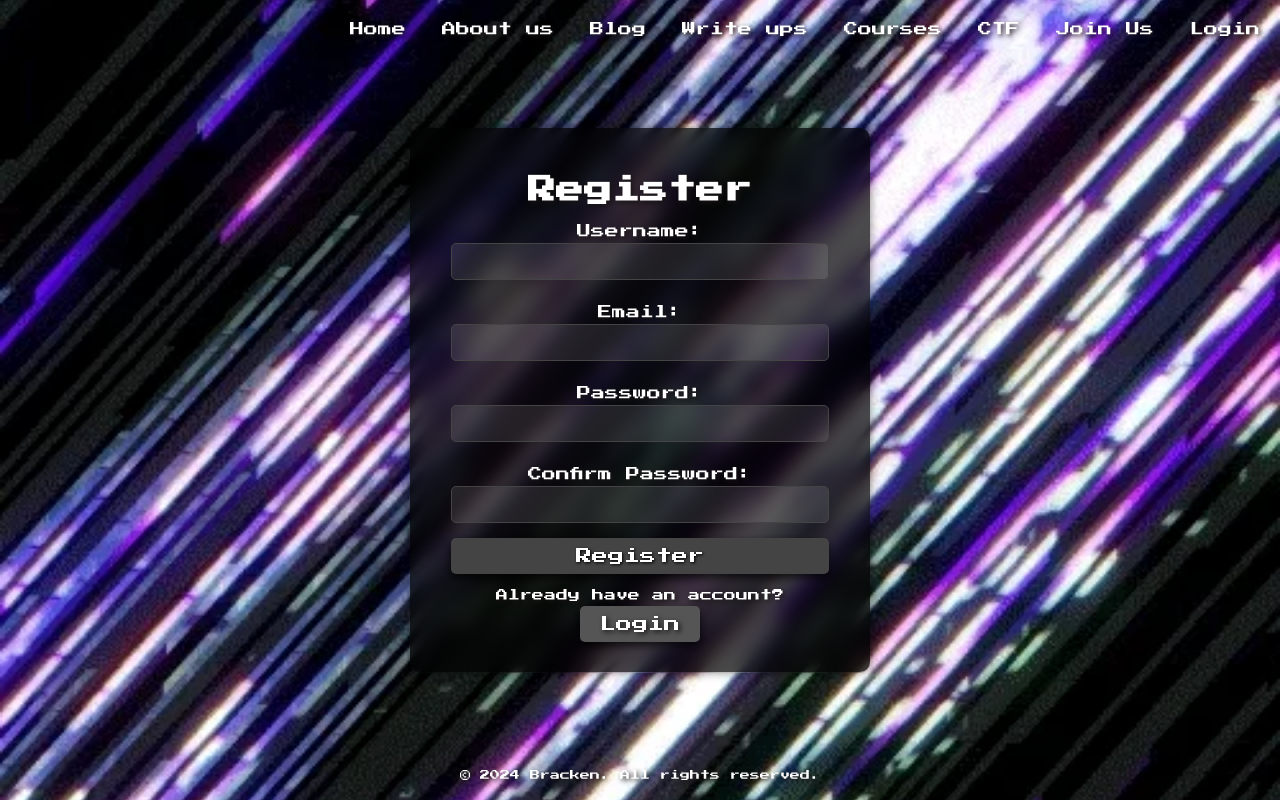
After one commit to glorybnat/Bracken, a PHP site: page /register.html in a window 1280 px wide. The commit adds this page. Run offline with PHP 8.4, Linux system fonts and the light colour scheme.

Commit message:
update
ss

```diff
--- a/css/about.css
+++ b/css/about.css
@@ -1,7 +1,7 @@
 body {
     position: relative;
     min-height: 100vh;
-    background: url('../img/giphy\ \(12\).webp') no-repeat center center/cover;
+    background: url('../img/giphy\ \(17\).webp') no-repeat center center/cover;
     color: #fff;
     text-align: center;
     z-index: 1;
--- a/css/courses.css
+++ b/css/courses.css
@@ -1,7 +1,7 @@
 body {
     position: relative;
     height: 100vh;
-    background: url('../img/ff.webp') no-repeat center center/cover;
+    background: url('../img/giphy\ \(17\).webp') no-repeat center center/cover;
     color: #fff;
     text-align: center;
     display: flex;
--- a/css/ctf.css
+++ b/css/ctf.css
@@ -1,7 +1,7 @@
 body {
     position: relative;
     height: 100vh;
-    background: url('../img/ff.webp') no-repeat center center/cover;
+    background: url('../img/giphy\ \(17\).webp') no-repeat center center/cover;
     color: #fff;
     text-align: center;
     display: flex;
--- a/css/joinus.css
+++ b/css/joinus.css
@@ -1,7 +1,7 @@
 body {
     position: relative;
     height: 100vh;
-    background: url('../img/ff.webp') no-repeat center center/cover;
+    background: url('../img/giphy\ \(17\).webp') no-repeat center center/cover;
     color: #fff;
     text-align: center;
     display: flex;
--- a/css/login.css
+++ b/css/login.css
@@ -67,7 +67,7 @@ body {
 }
 
 .login-container button {
-    width: 100%;
+    width: calc(100% - 22px); /* Same width as input fields */
     padding: 10px;
     border: none;
     border-radius: 5px;
@@ -76,6 +76,10 @@ body {
     font-size: 16px;
     cursor: pointer;
     box-sizing: border-box;
+    font-family: 'Press Start 2P', cursive; /* Ensure button uses the same font */
+    margin: 0; /* Ensure no additional margin */
+    box-shadow: 0 4px 8px rgba(0, 0, 0, 0.7); /* Added shadow effect */
+    text-shadow: 1px 1px 3px #000; /* Added text shadow */
 }
 
 .login-container button:hover {
@@ -93,14 +97,16 @@ body {
 
 .register-button {
     display: inline-block;
-    padding: 8px 15px; /* Smaller padding */
+    padding: 10px 20px; /* Match padding with input fields */
     border: none;
     border-radius: 5px;
     background: #555;
     color: #fff;
     text-decoration: none;
-    font-size: 14px; /* Smaller font size */
+    font-size: 16px; /* Match font size with button */
     cursor: pointer;
+    font-family: 'Press Start 2P', cursive; /* Ensure button uses the same font */
+    box-shadow: 0 4px 8px rgba(0, 0, 0, 0.7); /* Added shadow effect */
 }
 
 .register-button:hover {
--- a/css/writeups.css
+++ b/css/writeups.css
@@ -1,7 +1,7 @@
 body {
     position: relative;
     height: 100vh;
-    background: url('../img/lk.webp') no-repeat center center/cover;
+    background: url('../img/giphy\ \(17\).webp') no-repeat center center/cover;
     color: #fff;
     text-align: center;
     display: flex;
--- /dev/null
+++ b/register.html
@@ -0,0 +1,49 @@
+<!DOCTYPE html>
+<html lang="en">
+<head>
+    <meta charset="UTF-8">
+    <meta name="viewport" content="width=device-width, initial-scale=1.0">
+    <title>Register - Radare2 CTF</title>
+    <link href="https://fonts.googleapis.com/css2?family=Press+Start+2P&display=swap" rel="stylesheet">
+    <link href="css/login.css" rel="stylesheet">
+</head>
+<body>
+    <div class="menu">
+        <a href="Home.html">Home</a>
+        <a href="about.html">About us</a>
+        <a href="blog.html">Blog</a>
+        <a href="writeups.html">Write ups</a>
+        <a href="courses.html">Courses</a>
+        <a href="ctf.html">CTF</a>
+        <a href="#">Join Us</a>
+        <a href="login.html">Login</a>
+    </div>
+
+    <div class="login-container">
+        <h1>Register</h1>
+        <form action="register_process.php" method="post">
+            <label for="username">Username:</label>
+            <input type="text" id="username" name="username" required>
+
+            <label for="email">Email:</label>
+            <input type="email" id="email" name="email" required>
+
+            <label for="password">Password:</label>
+            <input type="password" id="password" name="password" required>
+
+            <label for="confirm-password">Confirm Password:</label>
+            <input type="password" id="confirm-password" name="confirm-password" required>
+
+            <button type="submit">Register</button>
+        </form>
+        <div class="register-link">
+            <p>Already have an account?</p>
+            <a href="login.html" class="register-button">Login</a>
+        </div>
+    </div>
+
+    <div class="footer">
+        © 2024 Bracken. All rights reserved.
+    </div>
+</body>
+</html>
```
